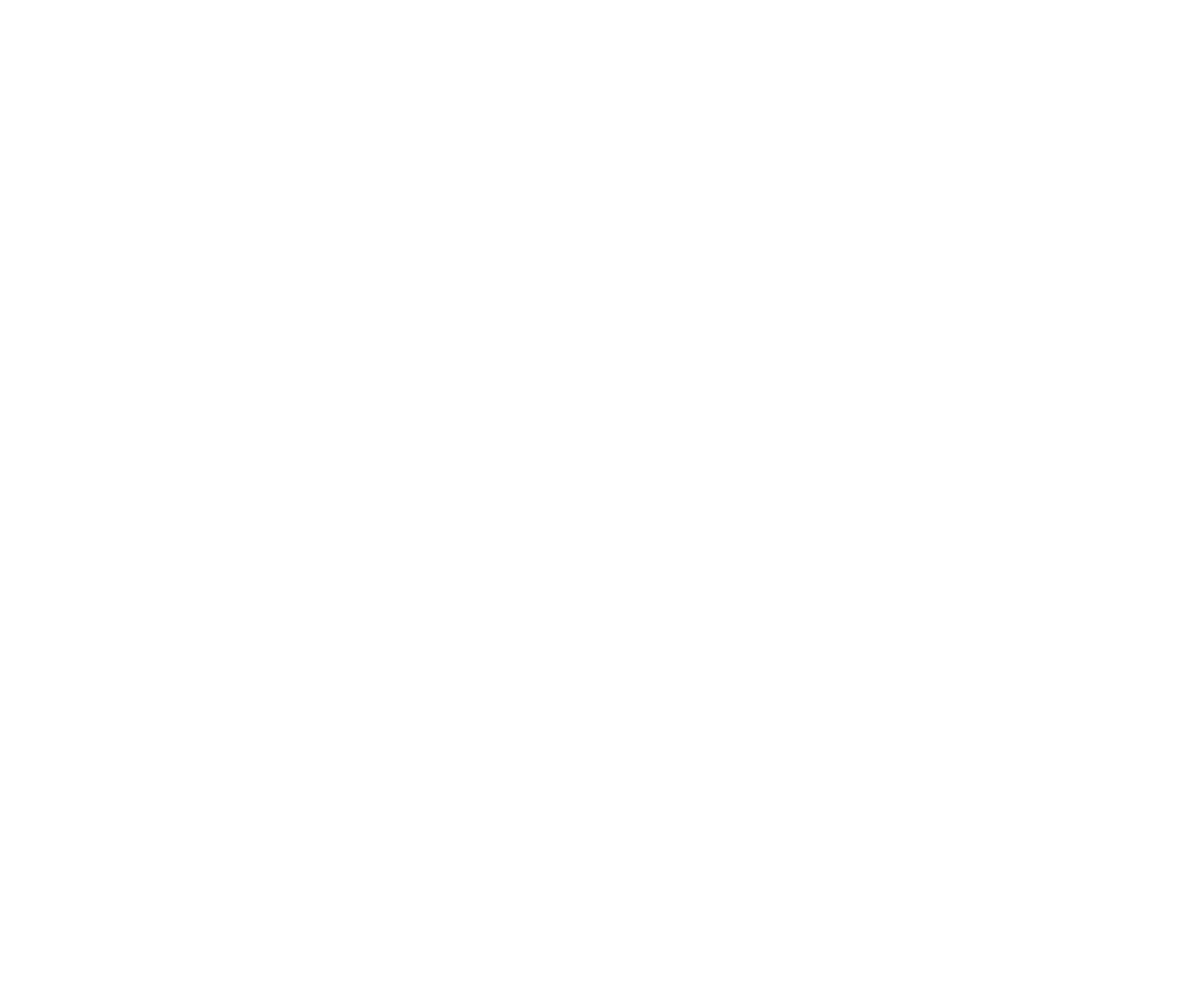
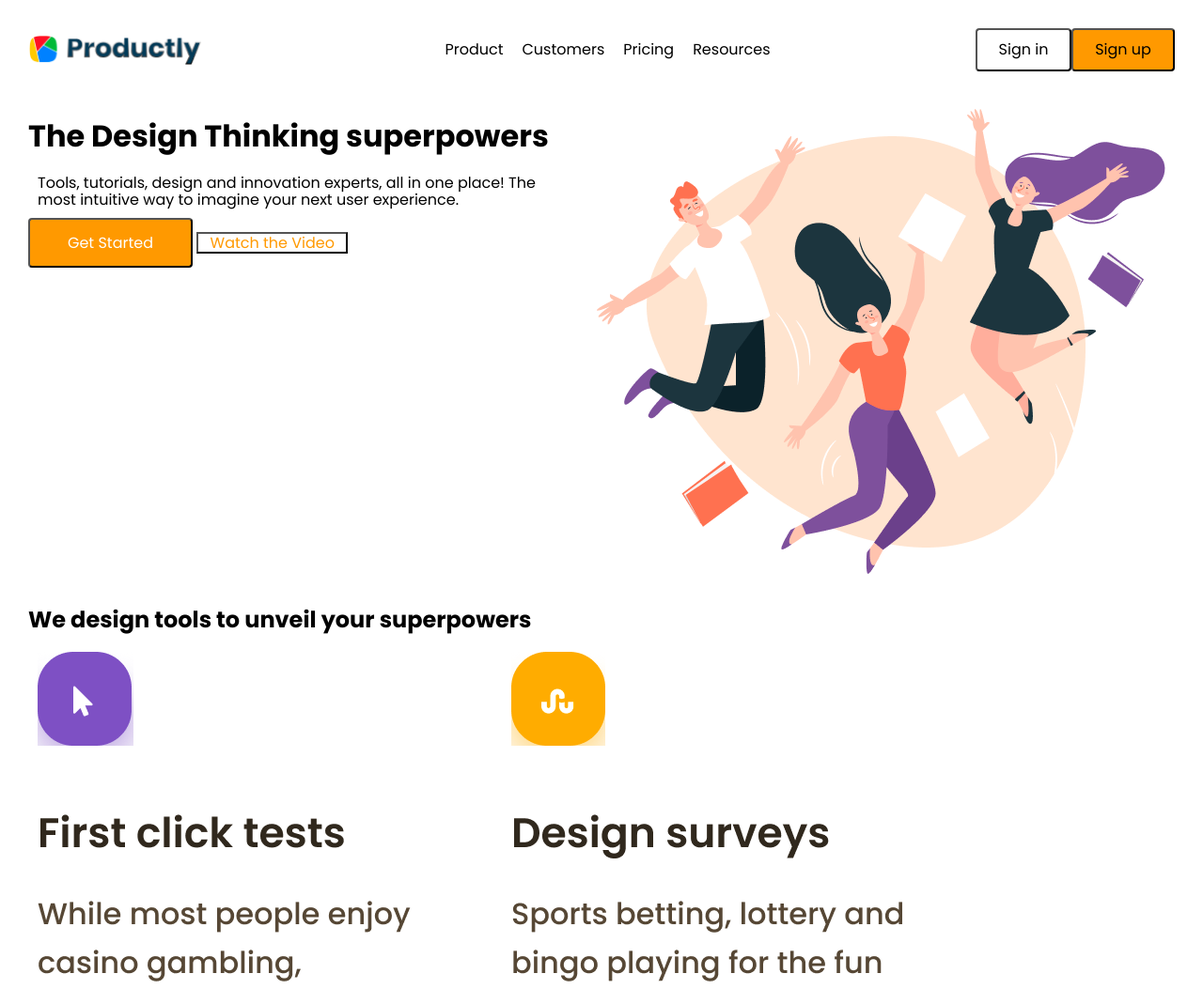
Before and after one commit to ayako4/Lesson6, a plain HTML site: page index.html in a window 1280 px wide. Shown: the top 1053 px of the page at 94% size. Before the commit the page ends 800 px from the top, so only its background shows below. Drawn offline with Linux system fonts and the light colour scheme.

Commit message:
nav,header,aside

```diff
--- a/css/style.css
+++ b/css/style.css
@@ -0,0 +1,47 @@
+* {
+   font-family: poppins;
+   margin: 10px;
+}
+.nav {
+   display: flex;
+   justify-content: space-between;
+   align-items: center;
+   margin: 10px;
+}
+.menu {
+   display: flex;
+   justify-content: space-around;
+   list-style: none;
+}
+.nav-button {
+   display: flex;
+   color: #ff9900;
+}
+.btn-signin {
+   background-color: #ffffff;
+   border-radius: 4px;
+   width: 102px;
+   height: 46px;
+}
+.btn-signup {
+   background-color: #ff9900;
+   border-radius: 4px;
+   width: 110px;
+   height: 46px;
+}
+.header {
+   display: flex;
+}
+.btn-GetStarted {
+   background-color: #ff9900;
+   color: #ffffff;
+   width: 175px;
+   height: 53px;
+   border-radius: 4px;
+}
+.btn-WatchtheVideo {
+   background-color: #ffffff;
+   color: #ff9900;
+   width: 161px;
+   height: 23px;
+}
--- a/index.html
+++ b/index.html
@@ -3,7 +3,81 @@
    <head>
       <meta charset="UTF-8" />
       <meta name="viewport" content="width=device-width, initial-scale=1.0" />
-      <title>Document</title>
+      <link href="css/normalize.css" rel="stylesheet" />
+      <link href="css/style.css" rel="stylesheet " />
+      <link href="https://fonts.googleapis.com/css2?family=Poppins:wght@400;500;700&display=swap" rel="stylesheet" />
+      <title>Lesson6</title>
    </head>
-   <body></body>
+   <body>
+      <nav class="nav">
+         <img src="images/Logo.png" alt="logotype" width="185px" height="32px" />
+         <ul class="menu">
+            <li>Product</li>
+            <li>Customers</li>
+            <li>Pricing</li>
+            <li>Resources</li>
+         </ul>
+         <div class="nav-button">
+            <button class="btn-signin">Sign in</button>
+            <button class="btn-signup">Sign up</button>
+         </div>
+      </nav>
+      <header class="header">
+         <div>
+            <h1>The Design Thinking superpowers</h1>
+            <p>
+               Tools, tutorials, design and innovation experts, all in one place! The most intuitive way to imagine your
+               next user experience.
+            </p>
+            <button class="btn-GetStarted">Get Started</button>
+            <button class="btn-WatchtheVideo">Watch the Video</button>
+         </div>
+         <div>
+            <img src="images/Header.png" alt="Header-jumpingpeople" />
+         </div>
+      </header>
+      <aside class="aside">
+         <h2>We design tools to unveil your superpowers</h2>
+         <div class="aside-images">
+            <img src="images/aside1.png" alt="First click tests" />
+            <img src="images/aside2.png" alt="Design surveys" />
+            <img src="images/aside3.png" alt="Preference tests" />
+            <img src="images/aside4.png" alt="Five second tests" />
+         </div>
+         <button class="btn-signupnow">SIGN UP NOW</button>
+      </aside>
+      <main>
+         <article>
+            <h4>Effortless Validation for</h4>
+            <h2>Design Professionals</h2>
+            <p>
+               The Myspace page defines the individual, his or her characteristics, traits, personal choices and the
+               overall personality of the person.
+            </p>
+            <h3>Accessory makers</h3>
+            <h4>While most people enjoy casino gambling, sports betting, lottery and bingo playing for the fun</h4>
+            <p></p>
+         </article>
+         <article></article>
+         <article></article>
+      </main>
+      <footer>
+         <img />
+         <nav>
+            <ul>
+               <li></li>
+               <li></li>
+               <li></li>
+               <li></li>
+            </ul>
+         </nav>
+         <div>
+            <link />
+            <link />
+            <link />
+            <link />
+         </div>
+         <button></button>
+      </footer>
+   </body>
 </html>
```
Also changed, not shown: images/Header.png (added), images/Logo.png (added), images/aside1.png (added), images/aside2.png (added), images/aside3.png (added), images/aside4.png (added), images/main1.png (added), images/main2.png (added), images/main3.png (added).
